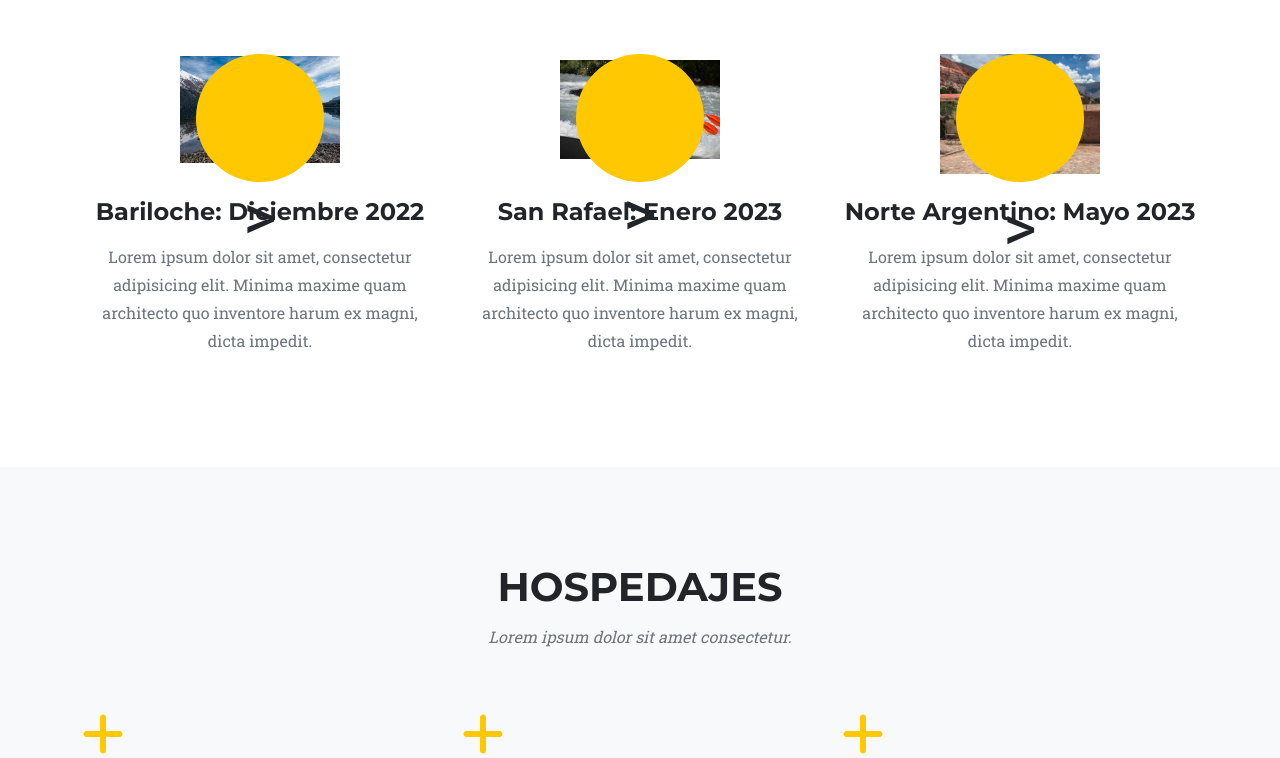
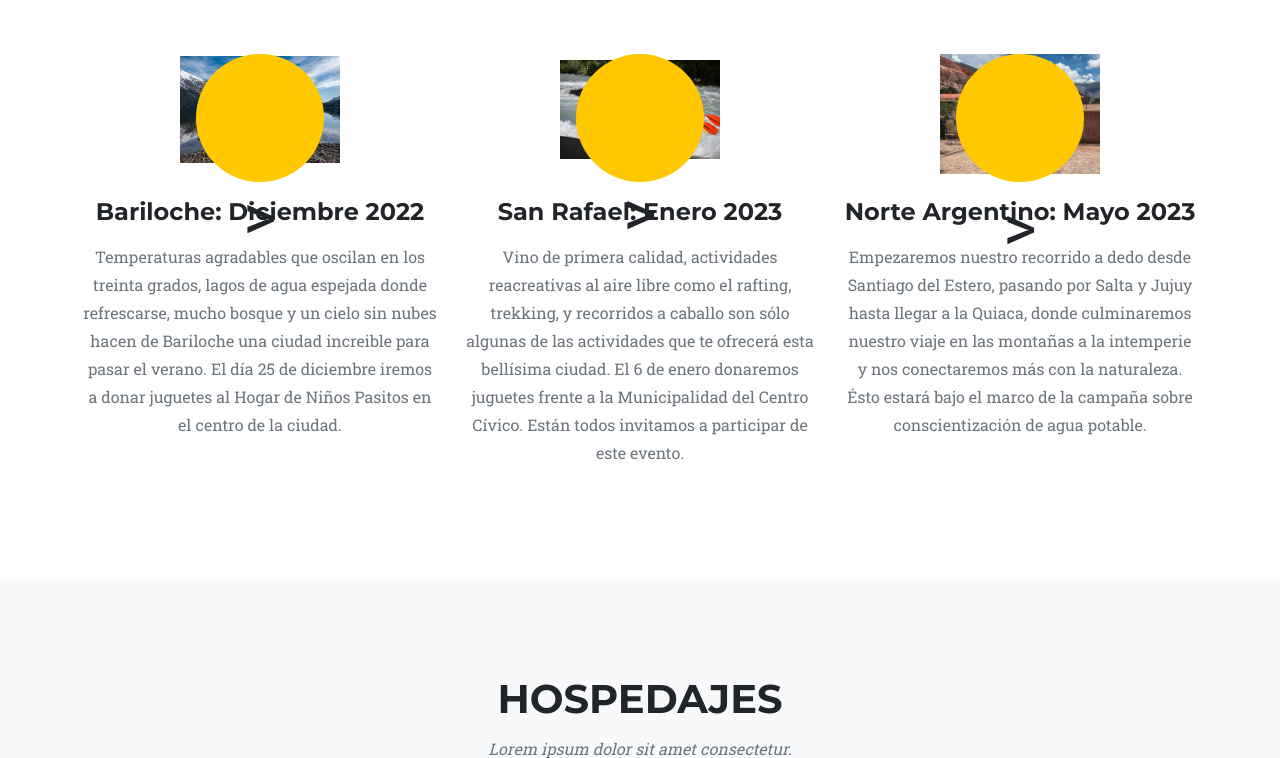
Before and after one commit to johannacc/Entrega_Intermedia_Cornejo_Carrera, a Django app: template home/templates/home/index.html in a window 1280 px wide. Shown: the part 2878-3636 px from the top of the page. Run offline with Django 4.2, Linux system fonts and the light colour scheme; the template is opened without the code that fills it, so the values that code supplies are empty; parts of the project's set-up code (start-up, migrations or seed data) failed here and were passed over; some libraries are stand-ins or nearby versions.

Commit message:
Texto my_app viajes

```diff
--- a/home/templates/home/index.html
+++ b/home/templates/home/index.html
@@ -132,7 +132,7 @@
                             <img class="img-fluid" src="assets/img/travel/bariloche.jpg" alt="..." />>
                         </span>
                         <h4 class="my-3">Bariloche: Diciembre 2022</h4>
-                        <p class="text-muted">Lorem ipsum dolor sit amet, consectetur adipisicing elit. Minima maxime quam architecto quo inventore harum ex magni, dicta impedit.</p>
+                        <p class="text-muted">Temperaturas agradables que oscilan en los treinta grados, lagos de agua espejada donde refrescarse, mucho bosque y un cielo sin nubes hacen de Bariloche una ciudad increible para pasar el verano. El día 25 de diciembre iremos a donar juguetes al Hogar de Niños Pasitos en el centro de la ciudad.</p>
                     </div>
                     <div class="col-md-4">
                         <span class="fa-stack fa-4x">
@@ -140,7 +140,7 @@
                             <img class="img-fluid" src="assets/img/travel/mendoza.jpg" alt="..." />>
                         </span>
                         <h4 class="my-3">San Rafael: Enero 2023</h4>
-                        <p class="text-muted">Lorem ipsum dolor sit amet, consectetur adipisicing elit. Minima maxime quam architecto quo inventore harum ex magni, dicta impedit.</p>
+                        <p class="text-muted">Vino de primera calidad, actividades reacreativas al aire libre como el rafting, trekking, y recorridos a caballo son sólo algunas de las actividades que te ofrecerá esta bellísima ciudad. El 6 de enero donaremos juguetes frente a la Municipalidad del Centro Cívico. Están todos invitamos a participar de este evento. </p>
                     </div>
                     <div class="col-md-4">
                         <span class="fa-stack fa-4x">
@@ -148,7 +148,7 @@
                             <img class="img-fluid" src="assets/img/travel/norte.jpg" alt="..." />>
                         </span>
                         <h4 class="my-3">Norte Argentino: Mayo 2023</h4>
-                        <p class="text-muted">Lorem ipsum dolor sit amet, consectetur adipisicing elit. Minima maxime quam architecto quo inventore harum ex magni, dicta impedit.</p>
+                        <p class="text-muted">Empezaremos nuestro recorrido a dedo desde Santiago del Estero, pasando por Salta y Jujuy hasta llegar a la Quiaca, donde culminaremos nuestro viaje en las montañas a la intemperie y nos conectaremos más con la naturaleza. Ésto estará bajo el marco de la campaña sobre conscientización de agua potable. </p>
                     </div>
                 </div>
             </div>
--- a/my_app/models.py
+++ b/my_app/models.py
@@ -3,6 +3,7 @@ from django.db import models
 class Viaje(models.Model):
     name = models.CharField(max_length=40)
     year = models.IntegerField()
+    description = models.TextField
 
     def __str__(self):
-        return f"{self.name} - {self.year}"
+        return f"{self.name} - {self.year} - {self.description}"
```
